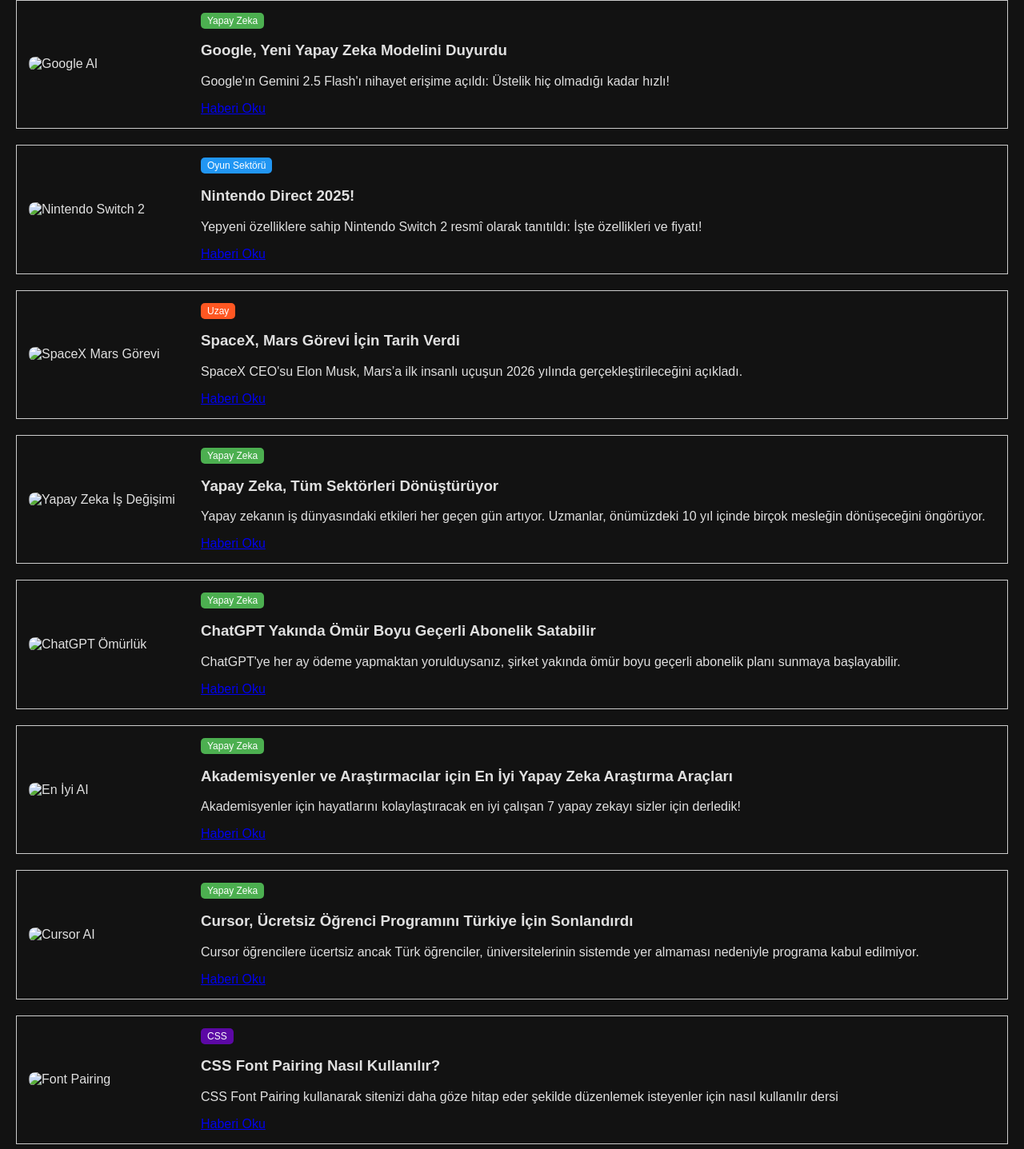
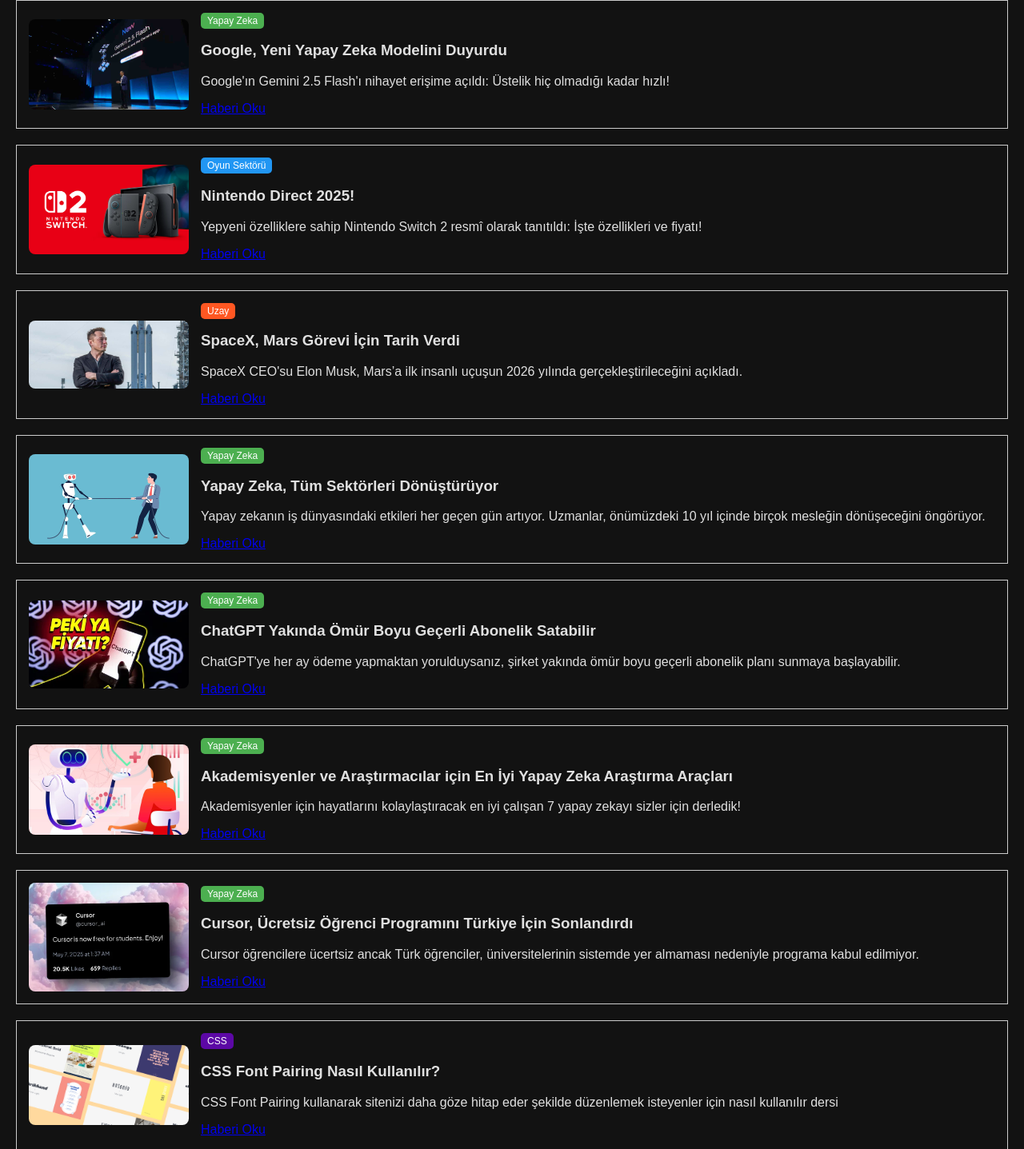
Before and after one commit to Elverpool/webodev1, a plain HTML site: page sayfalar/haberler.html in a window 1280 px wide. Shown: the part 225-1662 px from the top of the page at 80% size. Drawn offline with Linux system fonts and the light colour scheme.

Commit message:
Update haberler.html

```diff
--- a/sayfalar/haberler.html
+++ b/sayfalar/haberler.html
@@ -43,7 +43,7 @@
     <h2>📰 Son Haberler</h2>
 
     <article>
-        <img src="images/google-ai.jpeg" alt="Google AI" style="width: 200px; height: auto; border-radius: 8px;">
+        <img src="../images/google-ai.jpeg" alt="Google AI" style="width: 200px; height: auto; border-radius: 8px;">
         <div>
             <span style="background-color: #4CAF50; color: white; padding: 3px 8px; border-radius: 5px; font-size: 12px;">Yapay Zeka</span>
             <h3>Google, Yeni Yapay Zeka Modelini Duyurdu</h3>
@@ -53,7 +53,7 @@
     </article>
 
     <article>
-        <img src="images/nintendoswitch2.avif" alt="Nintendo Switch 2" style="width: 200px; height: auto; border-radius: 8px;">
+        <img src="../images/nintendoswitch2.avif" alt="Nintendo Switch 2" style="width: 200px; height: auto; border-radius: 8px;">
         <div>
             <span style="background-color: #2196F3; color: white; padding: 3px 8px; border-radius: 5px; font-size: 12px;">Oyun Sektörü</span>
             <h3>Nintendo Direct 2025!</h3>
@@ -63,7 +63,7 @@
     </article>
 
     <article>
-        <img src="images/Elon-Musk.jpg" alt="SpaceX Mars Görevi" style="width: 200px; height: auto; border-radius: 8px;">
+        <img src="../images/Elon-Musk.jpg" alt="SpaceX Mars Görevi" style="width: 200px; height: auto; border-radius: 8px;">
         <div>
             <span style="background-color: #FF5722; color: white; padding: 3px 8px; border-radius: 5px; font-size: 12px;">Uzay</span>
             <h3>SpaceX, Mars Görevi İçin Tarih Verdi</h3>
@@ -73,7 +73,7 @@
     </article>
 
     <article>
-        <img src="images/aikorku.webp" alt="Yapay Zeka İş Değişimi" style="width: 200px; height: auto; border-radius: 8px;">
+        <img src="../images/aikorku.webp" alt="Yapay Zeka İş Değişimi" style="width: 200px; height: auto; border-radius: 8px;">
         <div>
             <span style="background-color: #4CAF50; color: white; padding: 3px 8px; border-radius: 5px; font-size: 12px;">Yapay Zeka</span>
             <h3>Yapay Zeka, Tüm Sektörleri Dönüştürüyor</h3>
@@ -82,7 +82,7 @@
         </div>
     </article>
     <article>
-        <img src="images\chatgpt-omur-boyu-abonelik-1746728635.webp" alt="ChatGPT Ömürlük" style="width: 200px; height: auto; border-radius: 8px;">
+        <img src="../images\chatgpt-omur-boyu-abonelik-1746728635.webp" alt="ChatGPT Ömürlük" style="width: 200px; height: auto; border-radius: 8px;">
         <div>
             <span style="background-color: #4CAF50; color: white; padding: 3px 8px; border-radius: 5px; font-size: 12px;">Yapay Zeka</span>
             <h3>ChatGPT Yakında Ömür Boyu Geçerli Abonelik Satabilir</h3>
@@ -91,7 +91,7 @@
         </div>
     </article>
     <article>
-        <img src="images\eniyiai.jpeg" alt="En İyi AI" style="width: 200px; height: auto; border-radius: 8px;">
+        <img src="../images\eniyiai.jpeg" alt="En İyi AI" style="width: 200px; height: auto; border-radius: 8px;">
         <div>
             <span style="background-color: #4CAF50; color: white; padding: 3px 8px; border-radius: 5px; font-size: 12px;">Yapay Zeka</span>
             <h3>Akademisyenler ve Araştırmacılar için En İyi Yapay Zeka Araştırma Araçları</h3>
@@ -100,7 +100,7 @@
         </div>
     </article>
     <article>
-        <img src="images\cursor.webp" alt="Cursor AI" style="width: 200px; height: auto; border-radius: 8px;">
+        <img src="../images\cursor.webp" alt="Cursor AI" style="width: 200px; height: auto; border-radius: 8px;">
         <div>
             <span style="background-color: #4CAF50; color: white; padding: 3px 8px; border-radius: 5px; font-size: 12px;">Yapay Zeka</span>
             <h3>Cursor, Ücretsiz Öğrenci Programını Türkiye İçin Sonlandırdı</h3>
@@ -109,7 +109,7 @@
         </div>
     </article>
     <article>
-        <img src="images\fontpair.jpg" alt="Font Pairing" style="width: 200px; height: auto; border-radius: 8px;">
+        <img src="../images\fontpair.jpg" alt="Font Pairing" style="width: 200px; height: auto; border-radius: 8px;">
         <div>
             <span style="background-color: #5c08a5; color: white; padding: 3px 8px; border-radius: 5px; font-size: 12px;">CSS</span>
             <h3>CSS Font Pairing Nasıl Kullanılır?</h3>
```
